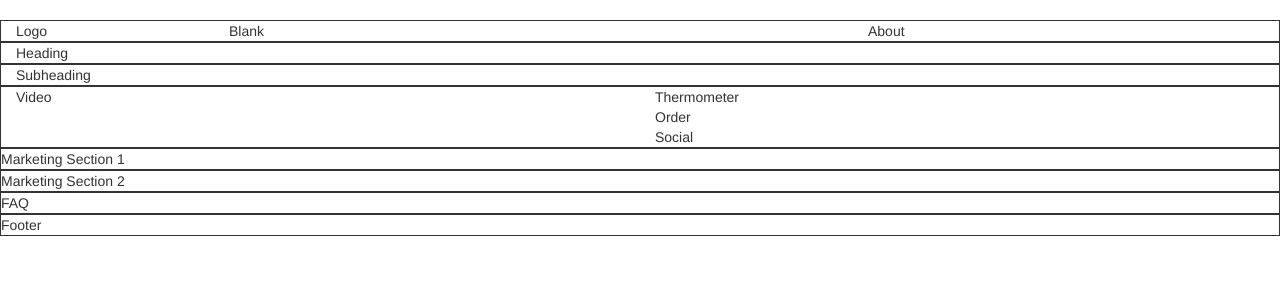
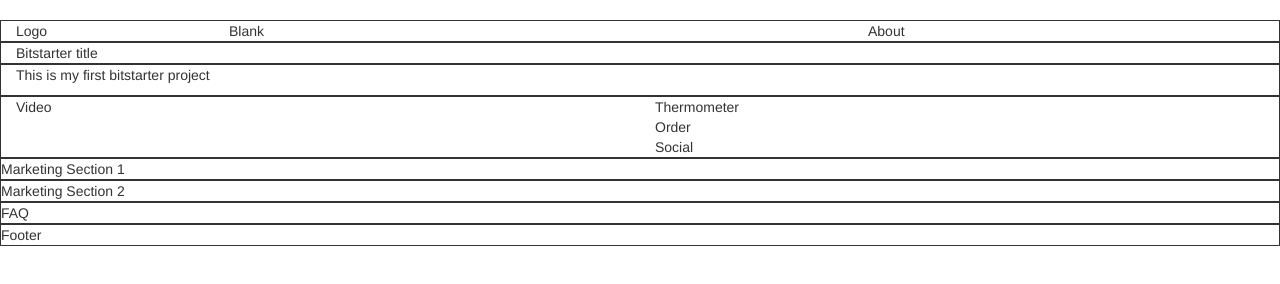
Before and after one commit to ChaitanyaVardhan/bitstarter-app-1, a website: page index.html in a window 1280 px wide. Drawn offline with nearby package versions, Linux system fonts and the light colour scheme.

Commit message:
Modified index.html

```diff
--- a/index.html
+++ b/index.html
@@ -32,12 +32,12 @@
       </div>
       <div class="row heading">
 	<div class="col-md-12">
-	  Heading
+	  Bitstarter title
 	</div>
       </div>
       <div class="row subheading">
 	<div class="col-md-12">
-	  Subheading
+	  <p>This is my first bitstarter project</p>
         </div>
       </div>
       <div class="row pitch">
```
